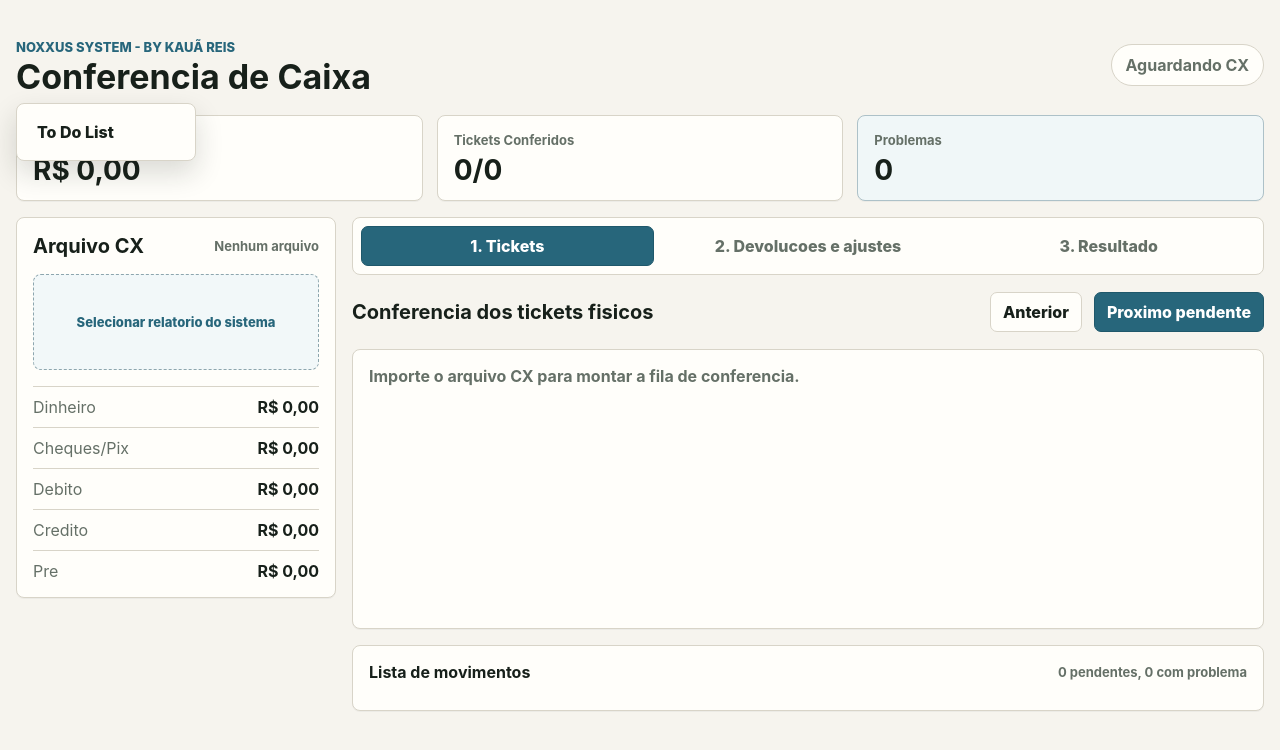
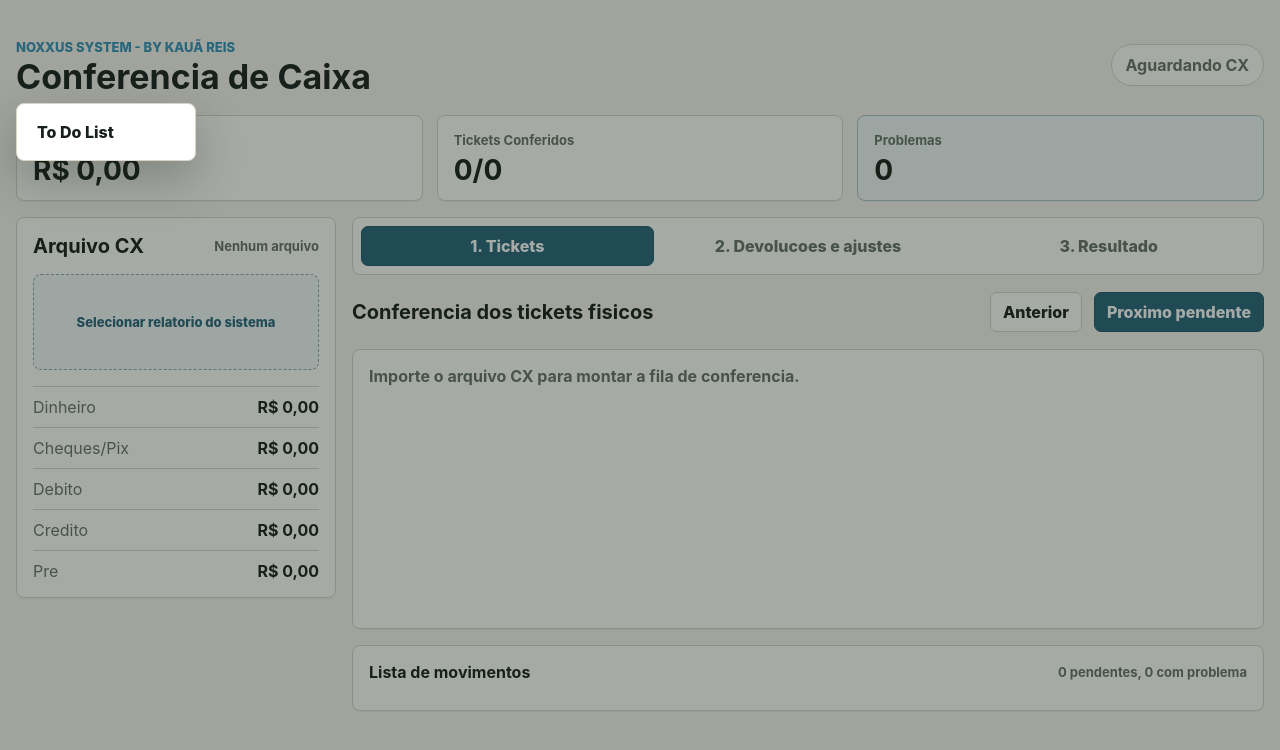
Before and after one commit to K-Reis01/noxxusystem, a website with bundled scripts: page public/index.html in a window 1280 px wide. Both pictures are taken after a click on the button "NOXXUS SYSTEM - BY KAUÃ REIS". Built offline with nearby package versions, Linux system fonts and the light colour scheme.

Commit message:
Dim page behind brand toolbar

```diff
--- a/public/app.js
+++ b/public/app.js
@@ -859,15 +859,19 @@ function addReturnEntry() {
 function closeBrandToolbar() {
   const button = document.querySelector("#brandMenuButton");
   const toolbar = document.querySelector("#brandToolbar");
+  const dim = document.querySelector("#pageDim");
   toolbar.hidden = true;
+  dim.hidden = true;
   button.setAttribute("aria-expanded", "false");
 }
 
 function toggleBrandToolbar() {
   const button = document.querySelector("#brandMenuButton");
   const toolbar = document.querySelector("#brandToolbar");
+  const dim = document.querySelector("#pageDim");
   const shouldOpen = toolbar.hidden;
   toolbar.hidden = !shouldOpen;
+  dim.hidden = !shouldOpen;
   button.setAttribute("aria-expanded", String(shouldOpen));
 }
 
--- a/public/index.html
+++ b/public/index.html
@@ -7,6 +7,7 @@
     <link rel="stylesheet" href="/styles.css" />
   </head>
   <body>
+    <div class="page-dim" id="pageDim" hidden></div>
     <main class="app-shell">
       <header class="topbar">
         <div class="brand-menu">
--- a/public/styles.css
+++ b/public/styles.css
@@ -25,6 +25,13 @@ body {
   color: var(--ink);
 }
 
+.page-dim {
+  position: fixed;
+  inset: 0;
+  z-index: 10;
+  background: rgba(23, 32, 26, 0.38);
+}
+
 button,
 input,
 select {
@@ -47,6 +54,7 @@ select {
 
 .brand-menu {
   position: relative;
+  z-index: 30;
 }
 
 .eyebrow {
@@ -73,14 +81,14 @@ select {
 
 .brand-toolbar {
   position: absolute;
-  z-index: 20;
+  z-index: 31;
   top: calc(100% + 8px);
   left: 0;
   min-width: 180px;
   border: 1px solid var(--line);
   border-radius: 8px;
-  background: var(--panel);
-  box-shadow: 0 12px 28px rgba(23, 32, 26, 0.16);
+  background: #ffffff;
+  box-shadow: 0 18px 46px rgba(23, 32, 26, 0.26);
   padding: 8px;
 }
 
```
